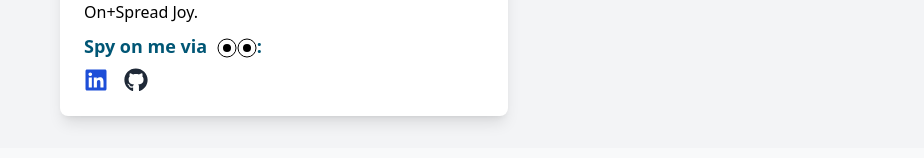
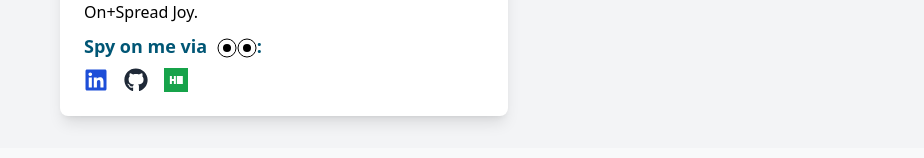
Before and after one commit to bruceminanga/BruceMinangaPortfolio-, a React (Vite) app: page / in a window 1280 px wide. Shown: the part 1224-1382 px from the top of the page, without its empty margins (356-1280 px from the left). Built offline with nearby package versions, Linux system fonts and the light colour scheme.

Commit message:
added hackerrank icon

```diff
--- a/src/components/ProfileDetails.jsx
+++ b/src/components/ProfileDetails.jsx
@@ -1,5 +1,6 @@
 import React from "react";
 import { FaWhatsapp, FaTelegram, FaGithub, FaLinkedin } from "react-icons/fa";
+import { SiHackerrank } from "react-icons/si";
 import MovingEyes from "./MovingEyes"; // Make sure to import the new component
 
 const ProfileDetails = () => (
@@ -63,6 +64,13 @@ const ProfileDetails = () => (
         >
           <FaGithub className="text-2xl text-gray-800 hover:text-gray-900" />
         </a>
+        <a
+          href="https://www.hackerrank.com/bruceminanga"
+          target="_blank"
+          rel="noopener noreferrer"
+        >
+          <SiHackerrank className="text-2xl text-green-600 hover:text-green-700" />
+        </a>
       </div>
     </div>
   </div>
```
